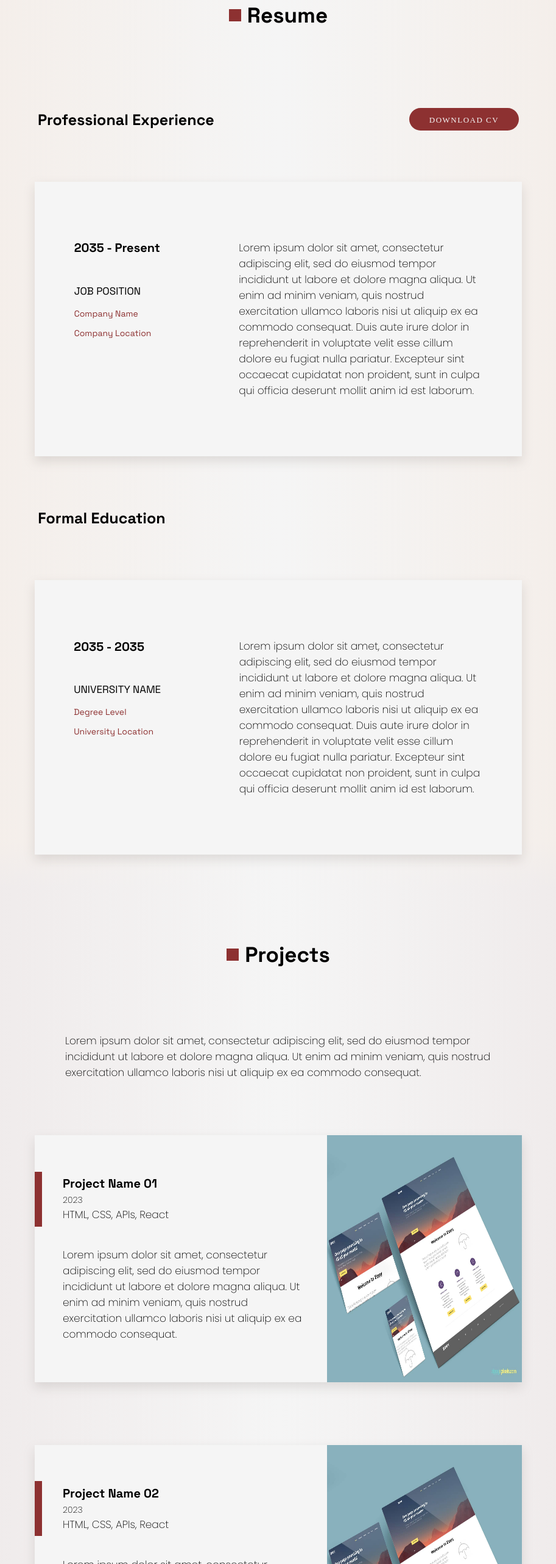
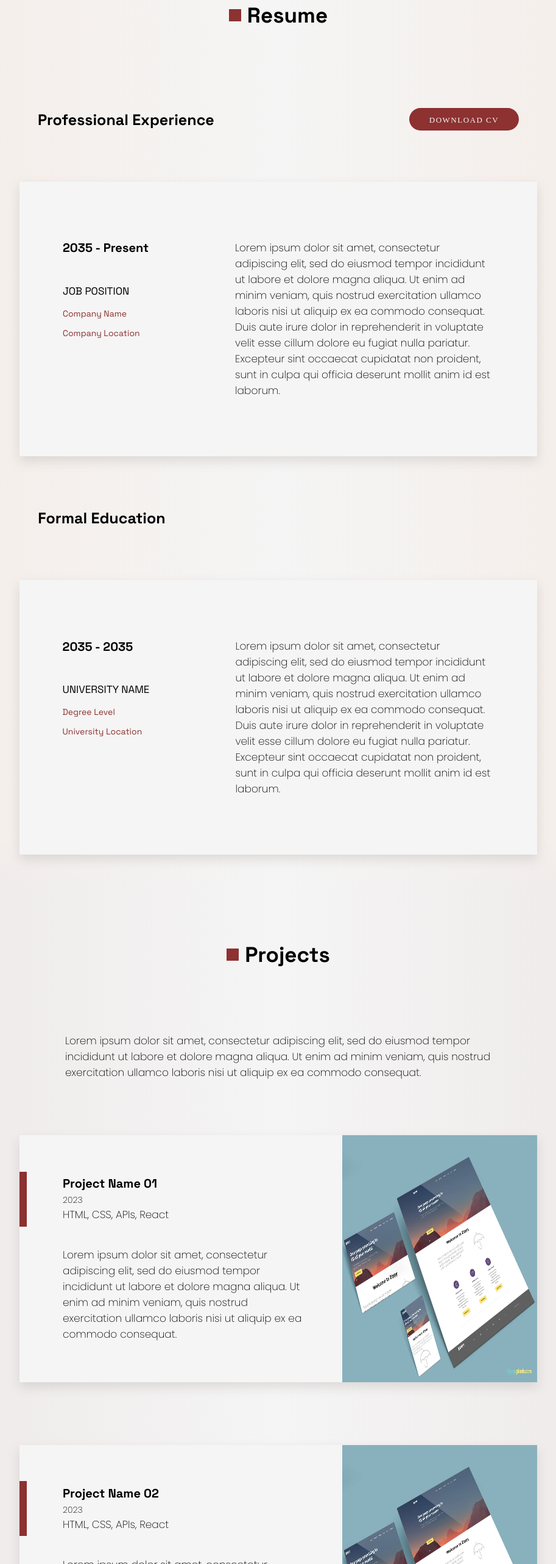
Before and after one commit to nikitaszvan/portfolio-website, a React (Create React App) app: page / in a window 1280 px wide. Shown: the part 1096-3660 px from the top of the page at 61% size, without its empty margins (183-1096 px from the left). Built offline with nearby package versions, Linux system fonts and the light colour scheme; a web font is replaced by a local one.

Commit message:
fix card size

```diff
--- a/public/styles.css
+++ b/public/styles.css
@@ -251,7 +251,7 @@ header > nav > a {
 }
 
 .resume-card {
-  width: 800px;
+  width: 850px;
   height: 450px;
   background-color: #F5F5F5;
   display: flex;
@@ -313,7 +313,7 @@ header > nav > a {
 }
 
 .project-card {
-  width: 800px;
+  width: 850px;
   height: 405px;
   background-color: #F5F5F5;
   display: flex;
--- a/public/styles.scss
+++ b/public/styles.scss
@@ -297,7 +297,7 @@ header {
 }
 
 .resume-card {
-    width: 800px;
+    width: 850px;
     height: 450px;
     background-color: #F5F5F5;
     display: flex;
@@ -369,7 +369,7 @@ header {
 }
 
 .project-card {
-    width: 800px;
+    width: 850px;
     height: 405px;
     background-color: #F5F5F5;
     display: flex;
```
